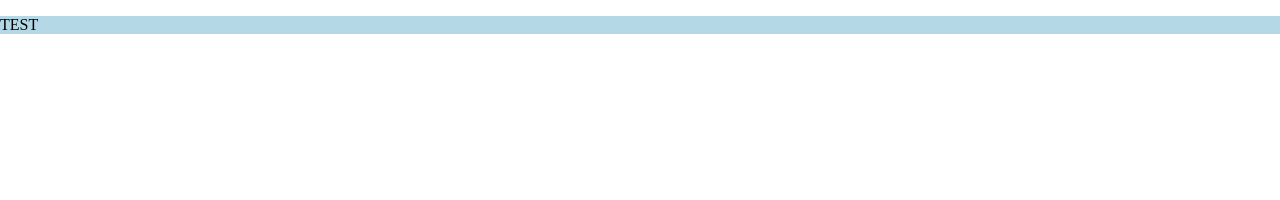
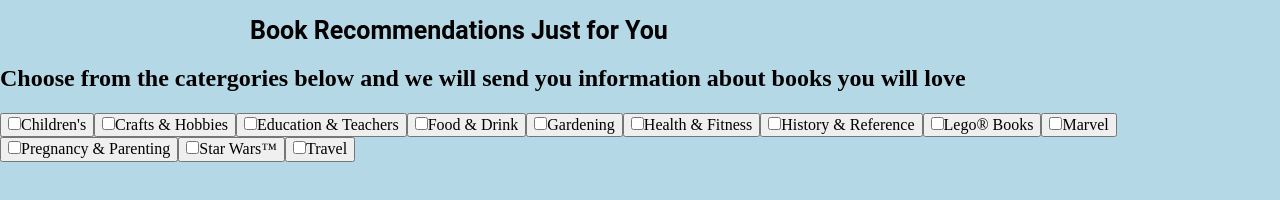
Before and after one commit to marktran888/DK-codetest, a plain HTML site: page index.html in a window 1280 px wide. Drawn offline with Linux system fonts and the light colour scheme.

Commit message:
added buttons with checkmarks

```diff
--- a/css/style.css
+++ b/css/style.css
@@ -1,3 +1,24 @@
-.main {
+* {
+  box-sizing: border-box;
+}
+
+body {
   background-color: #b4d8e6;
 }
+
+.title {
+  font-family: roboto;
+  font-weight: bold;
+  font-size: 25px;
+}
+
+.title-div {
+  max-width: 780px;
+  max-height: 56px;
+  object-fit: contain;
+  margin: 0 auto;
+}
+
+.subtitle {
+
+}
--- a/index.html
+++ b/index.html
@@ -5,12 +5,15 @@
     <link rel="stylesheet" href="/css/normalize.css">
     <link rel="stylesheet" href="/css/style.css">
     <script src="/js/app.js" charset="utf-8"></script>
-    <title></title>
+    <title>DK Newsletter</title>
   </head>
   <body>
-    <div class="main">
-      <p>TEST</p>
-    </div>
-
+    <div class="container">
+      <div class="title-div">
+        <h1 class="title">Book Recommendations Just for You</h1>
+      </div>
+        <h2 class="subtitle">Choose from the catergories below and we will send you information about books you will love</h2>
+        <div class="catergories"></div>
+    <div>
   </body>
 </html>
--- a/js/app.js
+++ b/js/app.js
@@ -0,0 +1,27 @@
+
+function init() {
+
+  const catergories = {
+    chidrens: {label: 'Children\'s'},
+    crafts: {label: 'Crafts & Hobbies'},
+    education: {label: 'Education & Teachers'},
+    food: {label: 'Food & Drink'},
+    garden: {label: 'Gardening'},
+    health: {label: 'Health & Fitness'},
+    history: {label: 'History & Reference'},
+    lego: {label: 'Lego&reg; Books'},
+    marvel: {label: 'Marvel'},
+    pregnancy: {label: 'Pregnancy & Parenting'},
+    star: {label: 'Star Wars&trade;'},
+    travel: {label: 'Travel'}
+  };
+
+  const catergoriesDiv = document.querySelector('.catergories');
+
+  Object.keys(catergories).forEach(function(key) {
+    catergoriesDiv.innerHTML += '<button><input class="checkBox" type="checkbox">' + catergories[key].label + '</button>';
+  });
+
+}
+
+window.addEventListener('DOMContentLoaded', init);
```
